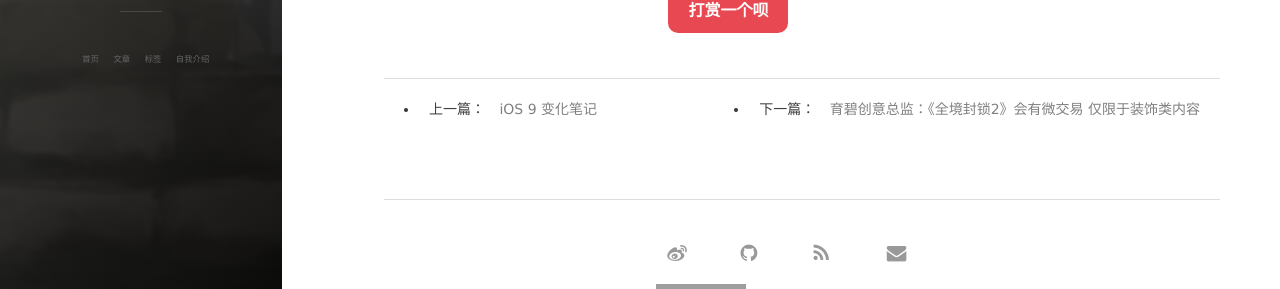
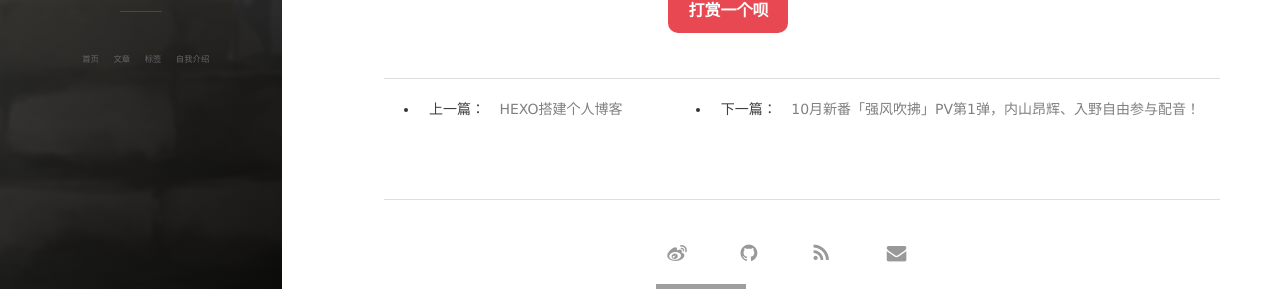
Before and after one commit to chenjinshu123/Chenjinshu123.github.io, a Jekyll site: the page built from _posts/2016-11-03-TensorFlowOniOSUse1.md, in a window 1280 px wide and 900 px high, scrolled down 931 px. Shown: the part 526-815 px from the top of the window. Built offline with Jekyll 4.4.1, drawn with Linux system fonts in a browser that asks for light colours; nearby versions of some CDN libraries; comment, search, counter and statistics services are not loaded; part of the change alters nothing that is shown; grey boxes are pictures that could not be loaded.

Commit message:
Update 2015-09-26-iOS9_Note.md

````diff
--- a/_posts/2015-09-26-iOS9_Note.md
+++ b/_posts/2015-09-26-iOS9_Note.md
@@ -1,107 +1,24 @@
 ---
 layout: post
-title: "iOS 9 变化笔记"
-date: 2015-09-26 18:15:06
-description: "iOS9 变化笔记, 以及工作中常遇到的问题"
-tag: iOS
+title: 10月新番「强风吹拂」PV第1弹，内山昂辉、入野自由参与配音！
+date: 2018-06-21
+
+tag: 动漫
 ---
 
+10月开始播出的动画「强风吹拂」继主人公・蔵原走由大塚刚央、清濑灰二役由丰永利行配音后、本次公开了杉山高志由内山昂辉、柏崎茜由入野自由、城太郎由榎木淳弥、城次郎由上村祐翔、岩仓雪彦由兴津和幸、ムサ・カマラ由株元英彰、坂口洋平由北泽力、平田彰宏由星野贵纪配音。
 
-这里将介绍下我们日常开发一些从iOS8过度到iOS9给我们带来的一些变化，及解决方法。
+<img src="http://img1.178.com/acg1/201806/323547886359/323548582148.jpg" alt="" style="display: inline; margin: 0px;">
 
 
-### App Transport Security
+同时昨天6月20日在东京・日本电视台HALL举办了动画化的记者见面会、走的声优大塚、灰二的声优丰永登场。大塚表示原作的魅力在于细致的描绘了箱根车站传这一主题等等。丰永则表示连车站列传的内涵都有仔细传达是本作品的一大看点。同时两人还传达了对于已经漫画、舞台剧、广播剧等各种媒体化的作品动画化的期待。
 
-iOS9和OS X El Capitan的一个新特性，App Transport Security 的目地是提高Apple 操作系统的安全性以及在此操作系统上运行的任何应用的安全性。ATS是苹果针对与 NSURL这一层做的封装，iOS9后ATS默认是开启的，即网络传输需要使用HTTPS。如果想在iOS9后继续使用HTTP的话，有两条路可以走：
+<img src="http://img2.178.com/acg1/201806/323547886359/323548555109.jpg" alt="">
 
-> 1. 在Info.plist中添加 `NSAppTransportSecurity`类型Dictionary，在`NSAppTransportSecurity`下添加`NSAllowsArbitraryLoads`，Boolean 为 YES。
-> 2. 直接使用CFNetwork做网络请求，ASIHTTPRequest就是基于CFNetwotk做的封装，如果有需求的同学可以看看ASI里面的源码，如果某个时间段你又想要使用HTTPS的话，ASI对SSL/TSL的证书验证有点问题，证书验证还得自己封装一下才行。刚才我说道，ATS是苹果针对与NSURL这一层做的封装，所以我们使用CFNetwork或者更底层做网络请求的话是不受ATS限制的。
+<img src="http://img0.178.com/acg1/201806/323547886359/323548550227.jpg" alt="">
+
+<img src="http://img5.178.com/acg1/201806/323547886359/323548559526.jpg" alt="" style="display: inline; margin: 0px;">
 
 
-### 移除了discoveryd DNS解析服务
-
-iPhone升级到iOS8后WiFi有时候会有问题，特别是Mac升级到OS X Yosemite后，时而电脑休眠唤醒唬就连不上WiFi，有时候还突然掉线，经常要手动去关闭WiFi在重新连接，这是因为苹果到了OS X Yosemite系统后，把之前的mDNSResponder换成了discoveryd DNS。iOS9和OS X Yosemite10.4后mDNSResponder又回来了。
-
-mDNSResponder： 苹果以前一直使用控制DNS和Bonjour服务的一种进程。
-discoveryd：OS X Yosemite后苹果新出的一种进程。
-
-### App Thinning
-App Thinning是一个关于节省iOS设备存储空间的功能，它可以让iOS设备在安装、更新及运行App等场景中仅下载所需的资源，减少App的占用空间，从而节省设备的存储空间。
-
-#### App Thinning主要有三个机制：
-
-> 1. Slicing： 开发者把App安装包上传到AppStore后，Apple服务会自动对安装包切割为不同的应用变体(App variant)， 当用户下载安装包时，系统会根据设备型号下载安装对应的单个应用变体。
-> 2. On-Demand Resources： ORD(随需资源)是指开发者对资源添加标签上传后，系统会根据App运行的情况，动态下载并加载所需资源，而在存储空间不足时，自动删除这类资源。
-> 3. Bitcode：开启Bitcode编译后，可以使得开发者上传App时只需上传Intermediate Representation(中间件)，而非最终的可执行二进制文件。 在用户下载App之前，AppStore会自动编译中间件，产生设备所需的执行文件供用户下载安装。
-
-其中，Bitcode的机制可以支持动态的进行App Slicing，而对于Apple未来进行硬件升级的措施，此机制可以保证在开发者不重新发布版本的情况下而兼容新的设备。Xcode7默认是开始了Bitcode，如果不想使用可以手动关闭Bitcode：
-
-
-
-* 选择项目——>点击Target——>点击Build Setttings——>搜索栏里搜bitcode——>把Enable Bitcode对应的Yes改成No。
-
-
-启用Bitcode编译机制，需要注意以下几点：
-
-1. 如果应用开启Bitcode，那么其集成的其他第三方库也需要是Bitcode编译的包才能真正进行Bitcode编译
-2. 开启Bitcode编译后，编译产生的.app体积会变大(中间代码，不是用户下载的包)，且.dSYM文件不能用来崩溃日志的符号化（用户下载的包是Apple服务重新编译产生的，有产生新的符号文件），使用dSYM来收集Crash日志的同学得注意了。
-3. 通过Archive方式上传AppStore的包，可以在Xcode的Organizer工具中下载对应安装包的新的符号文件
-
-
-### 后台定位
-
-iOS9后苹果为了对保障用户的地理位置的隐私对App请求后台定位有了权限设置，则需要多加一些代码。如果不适配iOS9，就不能偷偷在后台定位，如果没有后台定位的权限也是可以在后台定位的，只是会出现蓝条。
-
-开启后台定位功能：`locationManager.allowsBackgroundLocationUpdates = YES;`
-locationManager是CLLocationManager的对象，用来管理整个定位的。
-
-**重点：**
-
-> 配置info.plist，添加一个Required background modes，Array类型的，然后在Required background modes里面Item 0对应的Value设置为App registers for location updates，这样就解决了iOS9后台定位出现蓝条的问题了。
-
-
-### UI Testing
-Xcode7中苹果引入了一种新的方式在应用中进行测试——UI Testting，UI Testting允许我们找到UI元素与之交互，还能检查属性和状态。UI Testting已经完全集成进了Xcode7的测试报告，可以和单元测试一起执行。使用起来跟之前Xcode5出来的XCTest差不多，Xcode bots提供对此的支持，而且command line支持当UI测试失败时会立即发出通知。
-
-可以参考Github上的Demo，步骤：
-
-1. 在DemoTests.m里创建一个test开头的方法
-2. 在setUp()里启动应用 `XCUIApplication().launch()`
-3. 新建一个方法test开头的，在里面获取应用`let app = XCUIApplication()`
-4. 的到`let app = XCUIApplication()`，a`pp.buttons[“View Detail”].tap()?`。buttons是当前这个界面的所有按钮的集合，[]里面写按钮的名字，tap()就是执行这个按钮所对应的方法，可以是网络请求、界面跳转等等。
-
-
-### URL scheme
-
-在iOS9中，如果使用URL scheme必须在"Info.plist"中将你要在外部调用的URL scheme列为白名单，否则不能使用。
-
-配置info.plist，添加一个`LSApplicationQueriesSchemes`，Array类型的，然后在`LSApplicationQueriesSchemes`的Item里面添加urlscheme就行了，urlscheme是任意一个字符串，就是你自己需要使用的urlscheme，iOS9 URL scheme白名单适配就完成了。
-
-### 出现大量的警告
-
-Xcode7后运行以前的项目后出现大量的警告如：
-
-```bash
-(null): warning: /var/folders/p4/z7zy68r92hd3p5ry5g2v3k_8rlwzzr/C/org.llvm.clang.dalmo/ModuleCache/1TXZDLI9N2EMV/Foundation-3DFYNEBRQSXST.pcm: No such file or directory。
-```
-
-作为一个有洁癖的我反正是不能忍，出现警告的大致原因跟我上面提到的开启Bitcode，.dSYM文件不能用来符号化有关，Xcode试图去创建dSYM文件，但是你又不需要。
-
-### 解决方法
-
-1. Build Settings ——>Build Options——>Debug Information Format
-2. Debug下的DWARF with dsYM File改成DWARF
-3. Release下的还是之前默认的DWARF with dsYM File不变
-
-
-参考资料：
-
-- [iOS9AdaptationTips](https://github.com/ChenYilong/iOS9AdaptationTips)
-- [iOS9学习系列](http://www.cocoachina.com/ios/20150821/13140.html)
-- [iOS9-day-by-day](https://github.com/shinobicontrols/iOS9-day-by-day)
-
-
-
-<br>
-
-转载请注明：[潘柏信的博客](http://baixin) » [点击阅读原文](http://baixin.io/2015/09/iOS9_Note/)
+会场中还公开了今天解禁的声优情报和PV。看了PV的大塚表示「一边考虑我在这个镜头有发声啊一边看，很让人期待呢」。丰永也表示「不愧是IG啊，我真是出演了很厉害的作品呢，我会加油的」。之后读了动画监督野村和也以及原作者・三浦しをん的信，本次活动闭幕。
+---
````
